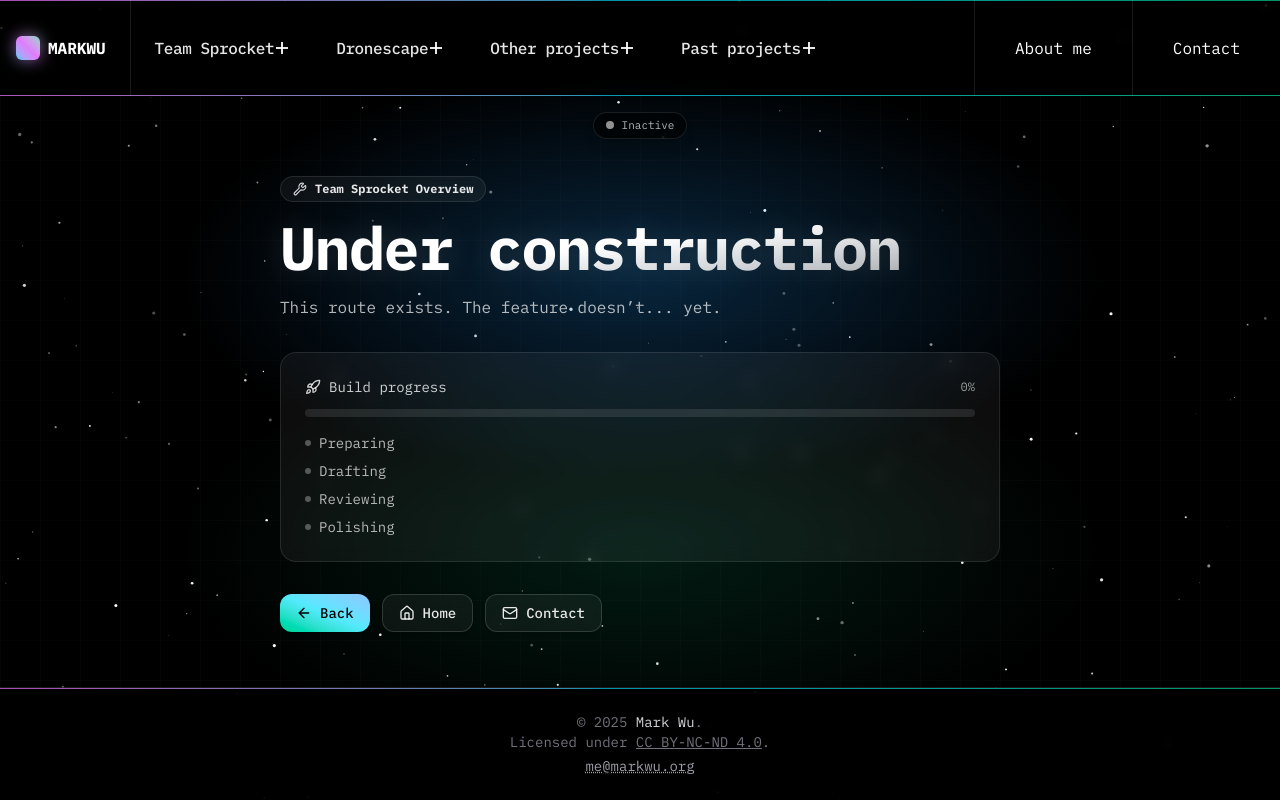
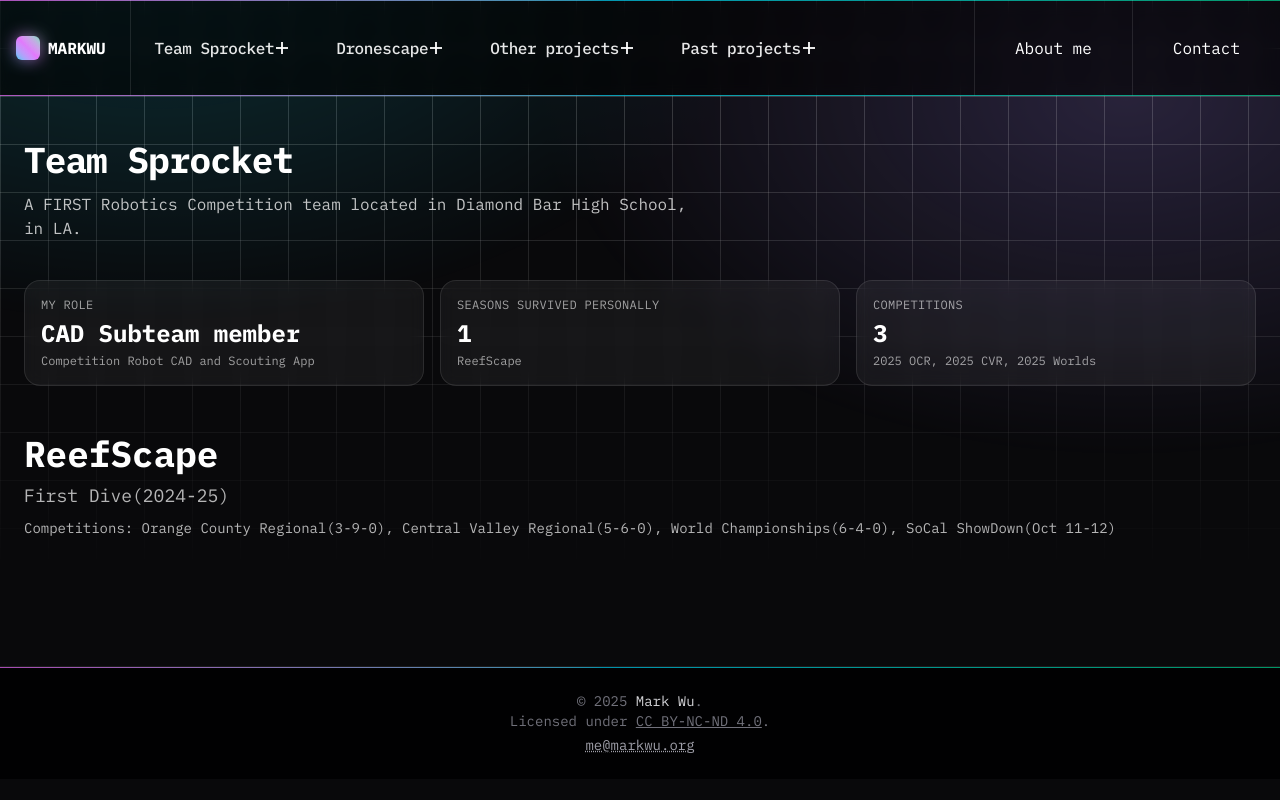
Before and after one commit to markwu123454/portfolio-website, a Next.js app: page /teamsprocket in a window 1280 px wide. Built offline with nearby package versions, Linux system fonts and the light colour scheme.

Commit message:
regular update

```diff
--- a/src/app/page.tsx
+++ b/src/app/page.tsx
@@ -23,10 +23,19 @@ const LOGOS = [
     "/logo/git.png",
     "/logo/fusion360.png",
     "/logo/fastapi.png",
+    "/logo/onshape.png",
 ] as const;
 
 // 2) Per-logo JSX detail (keys = filename sans extension)
 const detailByKey: Record<string, JSX.Element> = {
+    onshape: (
+        <div className="p-5">
+            <h3 className="font-semibold">Onshape</h3>
+            <p className="mt-1 text-sm text-white/80">
+                Browser based CAD software, used in various smaller projects.
+            </p>
+        </div>
+    ),
     tensorflow: (
         <div className="p-5">
             <h3 className="font-semibold">TensorFlow</h3>
@@ -480,10 +489,10 @@ export default function HomePage() {
                             </div>
                             <p className="mt-1 text-sm text-white/75">Next.js serverless website, this one :D</p>
                             <p className="mt-2 text-xs text-white/60"><span
-                                className="text-white/70">Current:</span> Preparing documentation for projects, standardizing theme.</p>
-                            <p className="mt-1 text-xs text-white/50">Updated Aug 24, 2025</p>
+                                className="text-white/70">Current:</span> Preparing documentation for projects.</p>
+                            <p className="mt-1 text-xs text-white/50">Updated Aug 30, 2025</p>
                             <div className="mt-3 h-1.5 rounded-full bg-white/10 overflow-hidden">
-                                <div className="h-full w-[23%] rounded-full bg-white/60"/>
+                                <div className="h-full w-[26%] rounded-full bg-white/60"/>
                             </div>
                             <Link
                                 href="/misc/portfolio"
--- a/src/app/teamsprocket/cad/page.tsx
+++ b/src/app/teamsprocket/cad/page.tsx
@@ -64,7 +64,7 @@ export default function CADPage() {
                         />
                     </div>
                     <h3 className="mt-4 text-lg font-semibold">Final assembly snapshot</h3>
-                    <p className="mt-1 text-sm text-white/70">Representative layout before late-season optimizations.</p>
+                    <p className="mt-1 text-sm text-white/70">Lastest cad of our robot before world championships.</p>
                 </Card>
 
                 <Card className="md:col-span-5">
@@ -159,6 +159,11 @@ export default function CADPage() {
                                 Long carbon arm, differentially driven via elevator (no dedicated pivot motor). Handles coral + algae.
                             </p>
                         </Subsys>
+                        <BadTake label="What's bad about this design" points={[
+                            "Intake geometry deviate a lot from the reference, thus making it untested.",
+                            "Elevator carriage and integration with arm not finished.",
+                            "No climb.",
+                        ]}/>
                     </PracticeBlock>
 
                     <PracticeBlock
@@ -190,6 +195,12 @@ export default function CADPage() {
                                 <InlineImg src="/solidworks/{C2655D9F-F9C1-43DC-A1BF-22620025D351}.png" alt="End effector" />
                             </div>
                         </Subsys>
+                        <BadTake label="What's bad about this design" points={[
+                            "Overreliance on programming to intake(requires manual indexing to take coral at all), which requires 4 beambreak and a fairly complex algorithm.",
+                            "Pivot's shaft is an unrealistic 0.5in hex shaft.",
+                            "No electronics apart from motors included.",
+                            "No climb.",
+                        ]}/>
                     </PracticeBlock>
                 </div>
             </section>
--- a/src/app/teamsprocket/page.tsx
+++ b/src/app/teamsprocket/page.tsx
@@ -1,20 +1,209 @@
 "use client";
 
-import UnderConstruction, { Stage } from "@/components/NotImplemented";
+import Image from "next/image";
+import { useId, useState } from "react";
+import { ChevronDown, ChevronRight } from "lucide-react";
 
-export default function Page() {
-    const stages: Stage[] = [
-        { label: "Preparing", status: "todo" },
-        { label: "Drafting", status: "todo" },
-        { label: "Reviewing", status: "todo" },
-        { label: "Polishing", status: "todo" },
-    ];
+/**
+ * CAD – Case Study Page (dark, card-driven, fast)
+ * - No background/hero images; content-first.
+ * - Tight rhythm: 24 / 16 spacing, consistent borders.
+ * - Collapsible “Practice” blocks; simple gallery; clear timeline.
+ */
 
+export default function SprocketPage() {
     return (
-        <UnderConstruction
-            name="Team Sprocket Overview"
-            stages={stages}
-            channelStatus="inactive"
+        <>
+            <div aria-hidden className="pointer-events-none absolute inset-0 -z-10">
+                <div className="absolute inset-0 opacity-[0.20] bg-[radial-gradient(900px_560px_at_12%_-8%,#22d3ee,transparent_70%),radial-gradient(900px_560px_at_88%_12%,#a78bfa,transparent_65%)]" />
+                <div className="absolute inset-0 mix-blend-overlay [mask-image:linear-gradient(to_bottom,black,transparent_72%)]">
+                    <div className="h-full w-full bg-[linear-gradient(to_right,rgba(255,255,255,.2)_1px,transparent_1px),linear-gradient(to_bottom,rgba(255,255,255,.2)_1px,transparent_1px)] bg-[size:48px_48px]" />
+                </div>
+            </div>
+            <main className="mx-auto w-full max-w-7xl px-6 py-16 mt-16">
+                {/* Header */}
+                <header className="mb-10">
+                    <h1 className="mt-3 text-4xl font-bold tracking-tight">Team Sprocket</h1>
+                    <p className="mt-3 max-w-2xl text-white/75">
+                        A FIRST Robotics Competition team located in Diamond Bar High School, in LA.
+                    </p>
+                </header>
+
+                {/* Summary strip */}
+                <section aria-labelledby="summary" className="mb-12">
+                    <h2 id="summary" className="sr-only">Summary</h2>
+                    <div className="grid grid-cols-1 gap-4 sm:grid-cols-3">
+                        <Stat label="My Role" value="CAD Subteam member" hint="Competition Robot CAD and Scouting App" />
+                        <Stat label="Seasons Survived Personally" value="1" hint="ReefScape" />
+                        <Stat label="Competitions" value="3" hint="2025 OCR, 2025 CVR, 2025 Worlds" />
+                    </div>
+                </section>
+
+                <section className="mb-16">
+                    <h2 className="text-4xl font-bold">ReefScape</h2>
+                    <p className="mt-2 text-lg text-white/70">
+                        First Dive(2024-25)
+                    </p>
+                    <p className="mt-2 text-sm text-white/70">
+                        Competitions: Orange County Regional(3-9-0), Central Valley Regional(5-6-0), World Championships(6-4-0), SoCal ShowDown(Oct 11-12)
+                    </p>
+                </section>
+
+
+            </main>
+        </>
+    );
+}
+
+/* ---------- primitives ---------- */
+
+function Card({
+                  children,
+                  className = "",
+              }: {
+    children: React.ReactNode;
+    className?: string;
+}) {
+    return (
+        <section className={`rounded-2xl border border-white/10 bg-white/5 p-5 backdrop-blur ${className}`}>
+            {children}
+        </section>
+    );
+}
+
+function Stat({ label, value, hint }: { label: string; value: string; hint?: string }) {
+    return (
+        <div className="rounded-2xl border border-white/10 bg-white/5 p-4 backdrop-blur">
+            <div className="text-xs uppercase tracking-wide text-white/60">{label}</div>
+            <div className="mt-1 text-2xl font-semibold">{value}</div>
+            {hint && <div className="mt-1 text-xs text-white/60">{hint}</div>}
+        </div>
+    );
+}
+
+function Shot({
+                  src,
+                  alt,
+                  ratio = "1/1",
+              }: {
+    src: string;
+    alt: string;
+    ratio?: "1/1" | "16/10" | "4/5";
+}) {
+    const ratioClass =
+        ratio === "16/10" ? "aspect-[16/10]" : ratio === "4/5" ? "aspect-[4/5]" : "aspect-square";
+    return (
+        <div className={`relative overflow-hidden rounded-xl border border-white/10 ${ratioClass}`}>
+            <Image src={src} alt={alt} fill sizes="(min-width: 768px) 33vw, 100vw" className="object-cover" />
+        </div>
+    );
+}
+
+function InlineImg({ src, alt }: { src: string; alt: string }) {
+    return (
+        <Image
+            src={src}
+            alt={alt}
+            width={960}
+            height={720}
+            className="rounded-xl border border-white/10 object-contain"
         />
     );
 }
+
+function SpecList({ title, items }: { title: string; items: string[] }) {
+    return (
+        <div className="mt-4">
+            <div className="mb-2 flex items-center gap-2 text-sm font-semibold">
+                <ChevronRight className="h-4 w-4" />
+                {title}
+            </div>
+            <ul className="space-y-1 text-sm text-white/75">
+                {items.map((t, i) => (
+                    <li key={i}>• {t}</li>
+                ))}
+            </ul>
+        </div>
+    );
+}
+
+/* ---------- collapsible practice blocks ---------- */
+
+function PracticeBlock({
+                           title,
+                           summary,
+                           gallery,
+                           children,
+                       }: {
+    title: string;
+    summary: string;
+    gallery: [string, string][];
+    children: React.ReactNode;
+}) {
+    const [open, setOpen] = useState(false);
+    const id = useId();
+
+    return (
+        <Card>
+            <div className="flex flex-col gap-4 md:flex-row md:items-start">
+                <div className="md:w-1/2">
+                    <h3 className="text-lg font-semibold">{title}</h3>
+                    <p className="mt-1 text-white/75">{summary}</p>
+                    <button
+                        type="button"
+                        onClick={() => setOpen((v) => !v)}
+                        aria-expanded={open}
+                        aria-controls={id}
+                        className="mt-3 inline-flex items-center gap-2 rounded-md border border-white/15 bg-white/5 px-3 py-2 text-sm hover:bg-white/10 focus:outline-none focus:ring-2 focus:ring-white/20"
+                    >
+                        <ChevronDown className={`h-4 w-4 transition-transform ${open ? "rotate-180" : ""}`} />
+                        {open ? "Hide details" : "Show details"}
+                    </button>
+                </div>
+
+                <div className="md:w-1/2">
+                    <div className="grid grid-cols-2 gap-3">
+                        {gallery.map(([src, alt]) => (
+                            <Shot key={src} src={src} alt={alt} />
+                        ))}
+                    </div>
+                </div>
+            </div>
+
+            <div
+                id={id}
+                data-open={open}
+                aria-hidden={!open}
+                className="mt-5 grid grid-rows-[0fr] transition-all duration-300 ease-in-out data-[open=true]:grid-rows-[1fr]"
+            >
+                <div className="overflow-hidden">
+                    <div className="border-t border-white/10 pt-4">{children}</div>
+                </div>
+            </div>
+        </Card>
+    );
+}
+
+function Subsys({ title, children }: { title: string; children: React.ReactNode }) {
+    return (
+        <section className="mt-4">
+            <h4 className="text-base font-semibold">{title}</h4>
+            <div className="mt-2 space-y-2">{children}</div>
+        </section>
+    );
+}
+
+function BadTake({ label, points }: { label: string; points: string[] }) {
+    return (
+        <div className="mt-4 rounded-xl border border-red-500/30 bg-red-500/5 p-4">
+            <div className="mb-2 flex items-center gap-2 text-sm font-semibold text-red-400">
+                ⚠ {label}
+            </div>
+            <ul className="space-y-1 text-sm text-red-200/80">
+                {points.map((p, i) => (
+                    <li key={i}>• {p}</li>
+                ))}
+            </ul>
+        </div>
+    );
+}
```
Also changed, not shown: public/logo/onshape.png (added).
